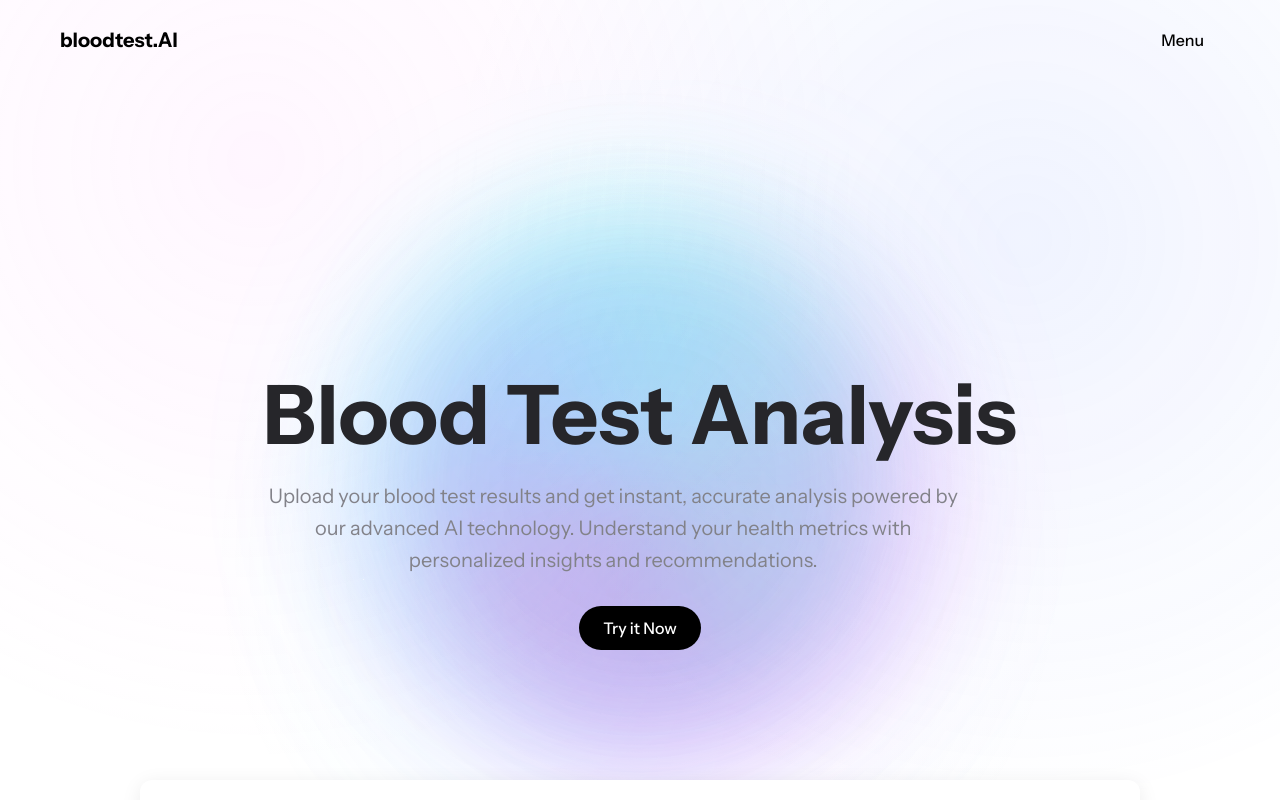
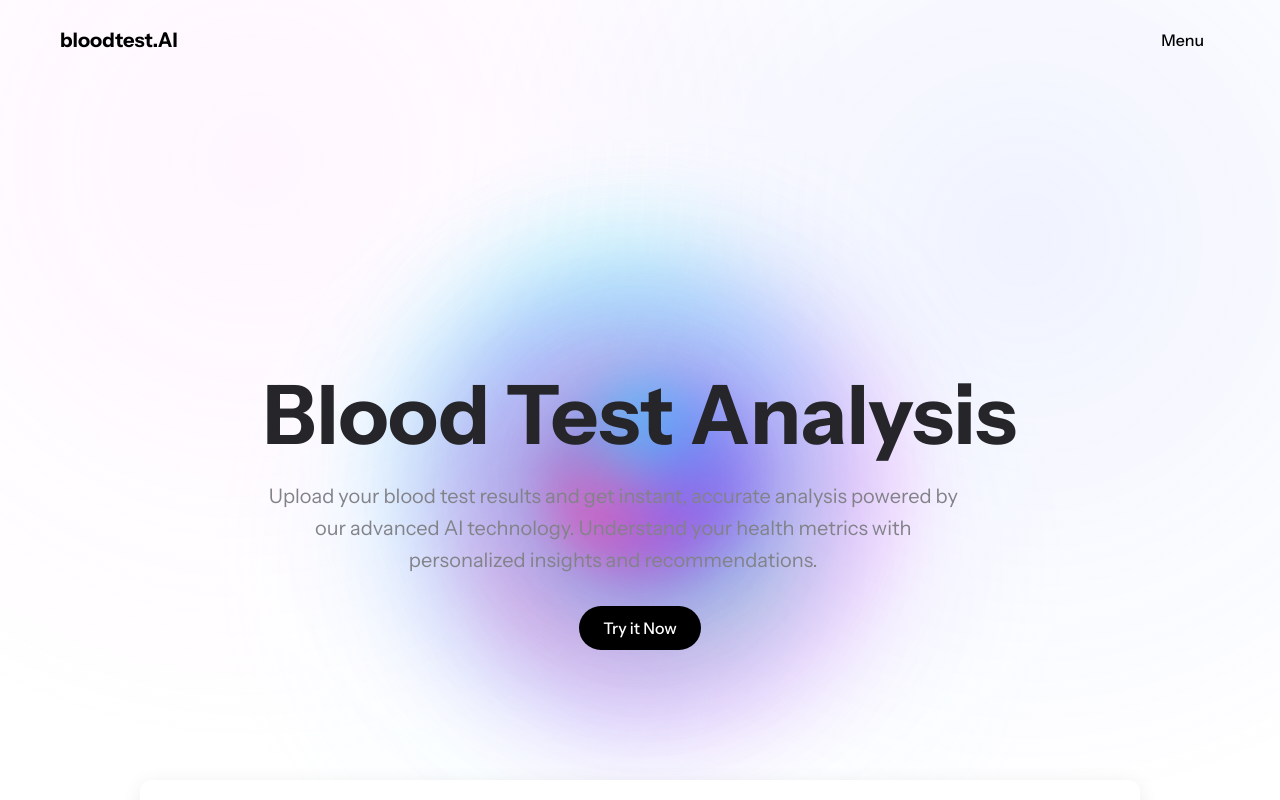
Before and after one commit to chinmaydas96/BloodTestAnalysisUI, a React (Create React App) app: page / in a window 1280 px wide. Shown: the top 800 px of the page. Built offline with nearby package versions, Linux system fonts and the light colour scheme; a web font is replaced by a local one.

Commit message:
update animation

```diff
--- a/src/components/Hero.js
+++ b/src/components/Hero.js
@@ -9,17 +9,17 @@ function Hero() {
           top: '50%',
           left: '50%',
           transform: 'translate(-50%, -50%)',
-          opacity: 0.4,
+          opacity: 0.5,
           willChange: 'transform',
           animation: 'rotate1 25s linear infinite'
         }}>
           <div className="conic" style={{
-            width: '600px',
-            height: '600px',
-            background: 'conic-gradient(from 0deg, rgba(255, 0, 255, 0.4), rgba(132, 0, 255, 0.4), rgba(0, 174, 255, 0.4), rgba(0, 255, 234, 0.4), rgba(255, 0, 255, 0.4))',
+            width: '500px',
+            height: '500px',
+            background: 'conic-gradient(from 0deg, rgba(255, 0, 255, 0.5), rgba(132, 0, 255, 0.5), rgba(0, 174, 255, 0.5), rgba(0, 255, 234, 0.5), rgba(255, 0, 255, 0.5))',
             borderRadius: '50%',
             transform: 'scale(1)',
-            filter: 'blur(60px)'
+            filter: 'blur(50px)'
           }}></div>
         </div>
         <div className="blur-rotate" style={{
@@ -27,17 +27,17 @@ function Hero() {
           top: '50%',
           left: '50%',
           transform: 'translate(-50%, -50%)',
-          opacity: 0.35,
+          opacity: 0.45,
           willChange: 'transform',
           animation: 'rotate2 20s linear infinite'
         }}>
           <div className="conic" style={{
-            width: '500px',
-            height: '500px',
-            background: 'conic-gradient(from 120deg, rgba(255, 0, 128, 0.4), rgba(128, 0, 255, 0.4), rgba(0, 128, 255, 0.4), rgba(0, 255, 128, 0.4), rgba(255, 0, 128, 0.4))',
+            width: '450px',
+            height: '450px',
+            background: 'conic-gradient(from 120deg, rgba(255, 0, 128, 0.5), rgba(128, 0, 255, 0.5), rgba(0, 128, 255, 0.5), rgba(0, 255, 128, 0.5), rgba(255, 0, 128, 0.5))',
             borderRadius: '50%',
             transform: 'scale(0.9)',
-            filter: 'blur(55px)'
+            filter: 'blur(45px)'
           }}></div>
         </div>
         <div className="blur-rotate-blend" style={{
@@ -45,17 +45,34 @@ function Hero() {
           top: '50%',
           left: '50%',
           transform: 'translate(-50%, -50%)',
-          opacity: 0.3,
+          opacity: 0.4,
           willChange: 'transform',
-          animation: 'rotate3 30s linear infinite reverse'
+          animation: 'rotate3 15s linear infinite reverse'
         }}>
           <div className="conic" style={{
-            width: '650px',
-            height: '650px',
-            background: 'conic-gradient(from 240deg, rgba(72, 0, 255, 0.4), rgba(0, 183, 255, 0.4), rgba(0, 255, 183, 0.4), rgba(72, 0, 255, 0.4))',
+            width: '350px',
+            height: '350px',
+            background: 'conic-gradient(from 240deg, rgba(72, 0, 255, 0.6), rgba(0, 183, 255, 0.6), rgba(255, 105, 180, 0.6), rgba(72, 0, 255, 0.6))',
             borderRadius: '50%',
             transform: 'scale(0.8)',
-            filter: 'blur(65px)'
+            filter: 'blur(35px)'
+          }}></div>
+        </div>
+        <div className="inner-circle" style={{
+          position: 'absolute',
+          top: '50%',
+          left: '50%',
+          transform: 'translate(-50%, -50%)',
+          opacity: 0.7,
+          willChange: 'transform',
+          animation: 'rotate4 12s linear infinite'
+        }}>
+          <div className="conic-inner" style={{
+            width: '200px',
+            height: '200px',
+            background: 'conic-gradient(from 180deg, rgba(0, 191, 255, 0.7), rgba(138, 43, 226, 0.7), rgba(255, 20, 147, 0.7), rgba(0, 191, 255, 0.7))',
+            borderRadius: '50%',
+            filter: 'blur(25px)'
           }}></div>
         </div>
       </div>
@@ -105,6 +122,14 @@ function Hero() {
               transform: translate(-50%, -50%) rotate(360deg);
             }
           }
+          @keyframes rotate4 {
+            0% {
+              transform: translate(-50%, -50%) rotate(0deg);
+            }
+            100% {
+              transform: translate(-50%, -50%) rotate(360deg);
+            }
+          }
         `}
       </style>
       <div style={{ position: 'relative', zIndex: 1 }}>
```
